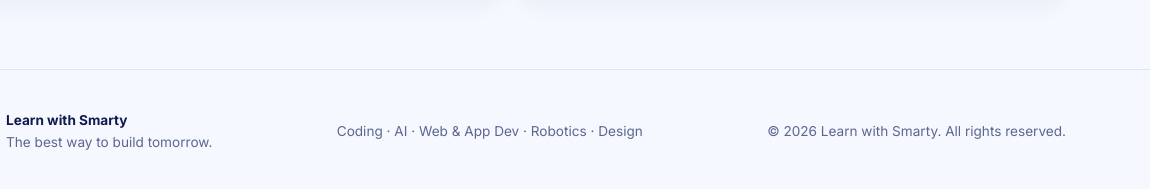
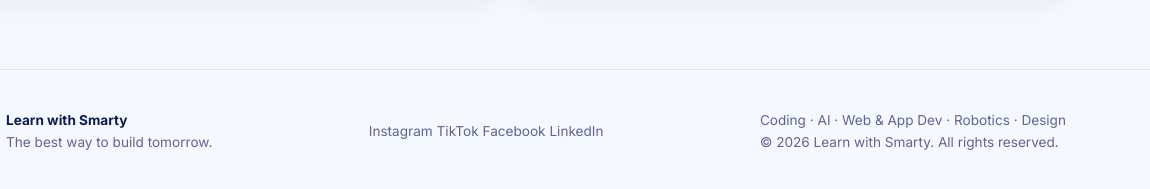
Before and after one commit to issra123/lws, a plain HTML site: page Learn with smarty/index.html in a window 1280 px wide. Shown: the part 5552-5741 px from the top of the page, 130-1280 px from the left. Drawn offline with Linux system fonts and the light colour scheme.

Commit message:
Update index.html

```diff
--- a/Learn with smarty/index.html
+++ b/Learn with smarty/index.html
@@ -1718,16 +1718,11 @@
 
 </a>
 
-
-
-<!-- ====================================================
-     FOOTER
-==================================================== -->
+<!-- foooter -->
 
 <footer>
 
     <div class="wrap foot-grid">
-
 
         <div class="footer-logo">
 
@@ -1749,27 +1744,56 @@
         </div>
 
 
-        <div>
-
-            Coding · AI · Web & App Dev · Robotics · Design
+        <div class="footer-socials">
+
+            <a href="YOUR_INSTAGRAM_LINK"
+               target="_blank"
+               rel="noopener"
+               aria-label="Instagram">
+                Instagram
+            </a>
+
+            <a href="YOUR_TIKTOK_LINK"
+               target="_blank"
+               rel="noopener"
+               aria-label="TikTok">
+                TikTok
+            </a>
+
+            <a href="YOUR_FACEBOOK_LINK"
+               target="_blank"
+               rel="noopener"
+               aria-label="Facebook">
+                Facebook
+            </a>
+
+            <a href="YOUR_LINKEDIN_LINK"
+               target="_blank"
+               rel="noopener"
+               aria-label="LinkedIn">
+                LinkedIn
+            </a>
 
         </div>
 
 
-        <div>
-
-            © 2026 Learn with Smarty.
-            All rights reserved.
+        <div class="footer-right">
+
+            <div>
+                Coding · AI · Web & App Dev · Robotics · Design
+            </div>
+
+            <div>
+                © 2026 Learn with Smarty. All rights reserved.
+            </div>
 
         </div>
 
-
     </div>
 
 </footer>
 
 
-
 <!-- JAVASCRIPT -->
 
 <script src="script.js"></script>
```
